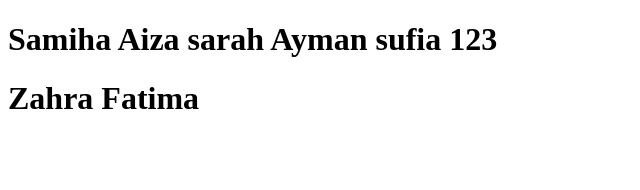
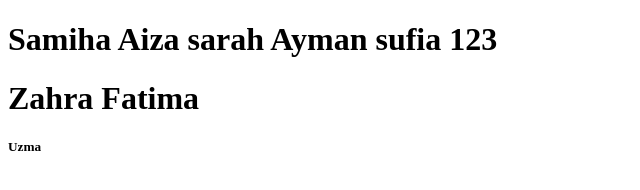
Before and after one commit to aamirali72/Bootcampsample, a plain HTML site: page index.html in a window 1280 px wide. Shown: the full height of the page, 0-640 px from the left. Drawn offline with Linux system fonts and the light colour scheme.

Commit message:
updated index

```diff
--- a/index.html
+++ b/index.html
@@ -10,6 +10,7 @@
 <body>
     <h1>Samiha Aiza sarah Ayman sufia 123</h1>
 	<h1>Zahra Fatima</h1>
+    <h5>Uzma</h5>
 </body>
 
 </html>
```
